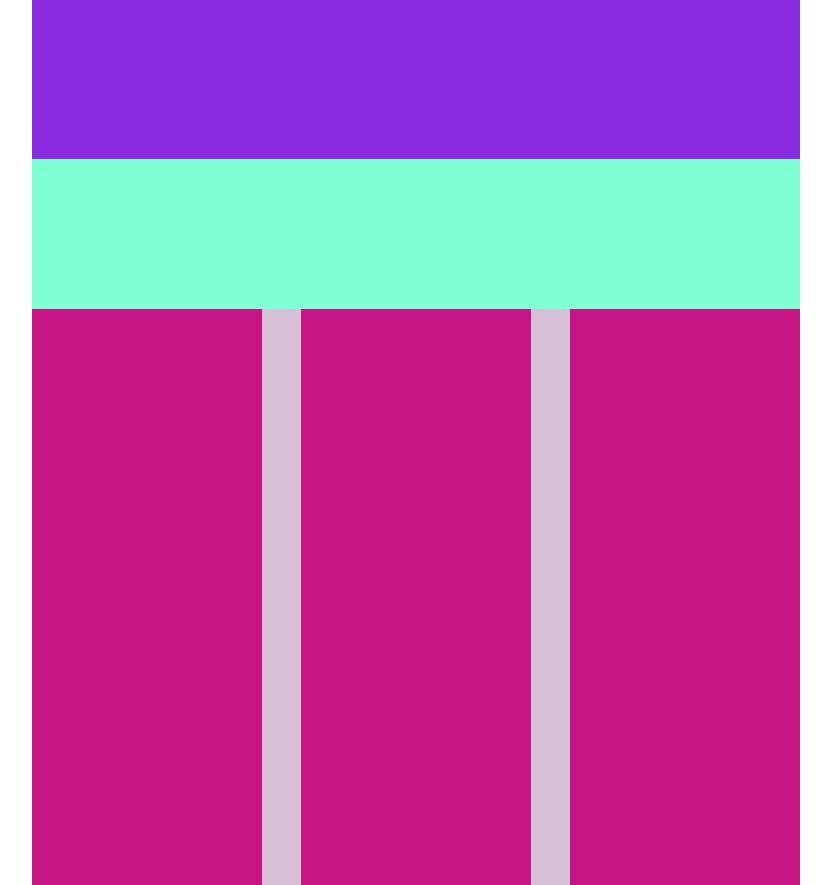
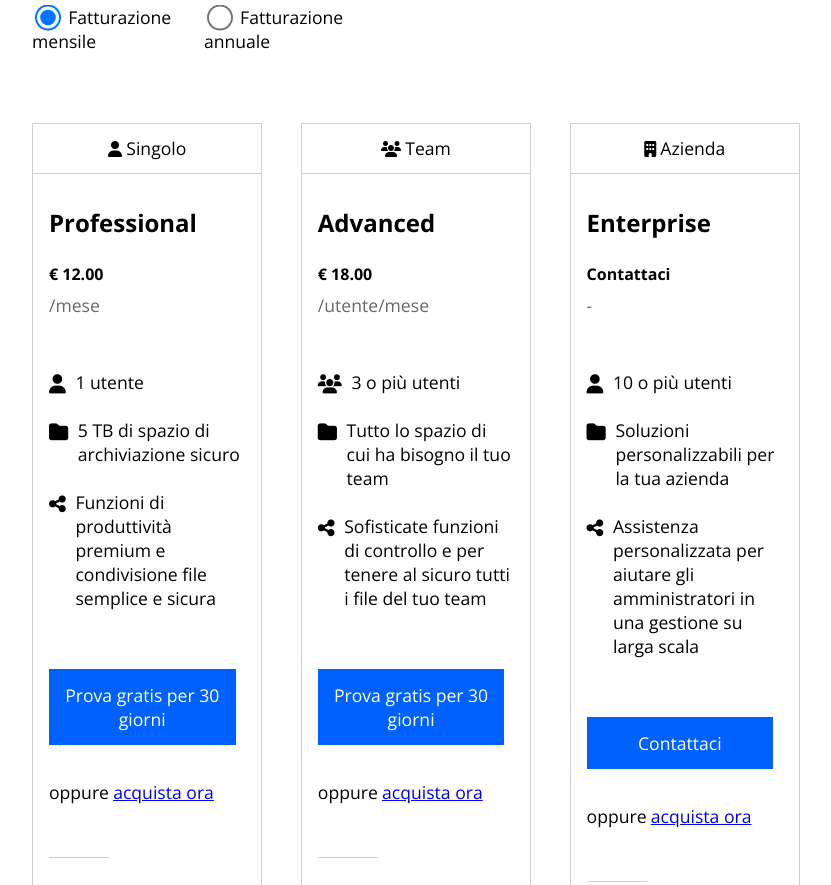
Before and after one commit to andreamorandi/htmlcss-dropbox, a plain HTML site: page index.html in a window 1280 px wide. Shown: the part 1334-2219 px from the top of the page, without its empty margins (224-1055 px from the left). Drawn offline with nearby package versions, Linux system fonts and the light colour scheme.

Commit message:
Colonne quasi completate

```diff
--- a/css/style.css
+++ b/css/style.css
@@ -22,7 +22,6 @@ html{
 .container-small{
     max-width: 60%;
     margin: 0 auto;
-    background-color: aquamarine;
 }
 
 img :not(.header, .jumbo){
@@ -34,7 +33,8 @@ body{
 }
 
 p,
-a{
+a,
+span{
     font-size: 1.1rem;
 }
 
@@ -42,6 +42,11 @@ a{
     display: inline-block;
     text-decoration: none;
     color: inherit;
+}
+
+.a-underline{
+    text-decoration: underline;
+    color: #0000ee;
 }
 
 ul{
@@ -54,6 +59,8 @@ header{
     height: var(--header-height);
     position: fixed;
     top: 0;
+    left: 0;
+    z-index: 999;
     background-color: white;
 }
 
@@ -144,38 +151,92 @@ header{
 }
 
 /* PLAN */
-.plan .plan-select{
-    width: 100%;
-    min-height: 500px;
-    background-color: blueviolet;
+#plan .plan-select{
+    display: flex;
+    width: 45%;
+    justify-content: space-between;
 }
 
-.plan .plan-select h1{
-    padding-top: 200px;
+#plan h1{
+    padding: 3em 0 1.5em 0;
     font-size: 3rem;
 }
 
-.plan .row{
+.plan-select input{
+    transform: scale(2);
+    width: 2rem;
+    background-color: blue;
+}
+
+#plan .row{
     width: 100%;
     min-height: 1000px;
-    margin: 150px 0;
+    margin: 70px 0;
     display: flex;
     justify-content: space-between;
     align-items: center;
-    background-color: thistle;
+    flex-wrap: wrap;
 }
 
-.plan .col{
+#plan .col{
     width: 30%;
     min-height: 1000px;
-    background-color: mediumvioletred;
+    border: 1px solid #d0d0d3;
 }
 
-.enterprise{
+#plan .col-big{
     width: 100%;
     min-height: 300px;
+    border: 1px solid #d0d0d3;
     background-color: dimgrey;
 }
+
+.col .button{
+    width: 95%;
+    padding: 0.8em 0;
+    margin: 2em 0;
+    text-align: center;
+    color: white;
+    background-color: #0061ff;
+}
+
+.col-head{
+    text-align: center;
+    padding: 0.8em 0;
+    border-bottom: 1px solid #d0d0d3;
+}
+
+.col-cont{
+    padding: 2em 1em;
+}
+
+.col-cont h2{
+    padding-bottom: 1em;
+}
+
+.col-cont h4{
+    padding-bottom: 0.5em;
+}
+
+.col-cont .period{
+    padding-bottom: 3em;
+    color: #66686b;
+}
+
+.flex-icon{
+    display: flex;
+    padding-bottom: 1.5em;
+}
+
+.flex-icon i{
+    padding: 0.2em 0.5em 0 0;
+    font-size: 1.2rem;
+}
+
+.flex-icon span{
+    width: 90%;
+}
+
 
 .flex-ent{
     display: flex;
@@ -194,6 +255,11 @@ header{
     width: 30%;
     min-height: 50px;
     background-color: blue;
+}
+
+.span-border{
+    padding-bottom: 3em;
+    border-bottom: 1px solid #d0d0d3;
 }
 
 .partner{
--- a/index.html
+++ b/index.html
@@ -71,23 +71,103 @@
         <!-- INIZIO CONTAINER SMALL -->
         <div class="container-small">
 
-
-            <section class="plan">
+            <section id="plan">
+                <h1>Trova il piano business che fa per te</h1>
                 <div class="plan-select">
-                    <h1>Trova il piano business che fa per te</h1>
-
-                    <!-- <input type="radio">
-                    <input type="radio"> -->
-
+                    <div>
+                        <input type="radio" name="plan" checked>
+                        <span>Fatturazione mensile</span>
+                    </div>
+                    <div>
+                        <input type="radio" name="plan">
+                        <span>Fatturazione annuale</span>
+                    </div>
                 </div>
 
                 <div class="row">
-                    <div class="col"></div>
-                    <div class="col"></div>
-                    <div class="col"></div>
+                    <div class="col">
+                        <div class="col-head">
+                            <i class="fa-solid fa-user"></i>
+                            <span>Singolo</span>
                         </div>
-
-                <div class="enterprise">
+                        <div class="col-cont">
+                            <h2>Professional</h2>
+                            <h4>&euro; 12.00</h4>
+                            <p class="period">/mese</p>
+                            <div class="flex-icon">
+                                <i class="fa-solid fa-user"></i>
+                                <span>1 utente</span>
+                            </div>
+                            <div class="flex-icon">
+                                <i class="fa-solid fa-folder"></i>
+                                <span>5 TB di spazio di archiviazione sicuro</span>
+                            </div>
+                            <div class="flex-icon">
+                                <i class="fa-solid fa-share-nodes"></i>
+                                <span>Funzioni di produttività premium e condivisione file semplice e sicura</span>
+                            </div>
+                            <a href="#" class="button">Prova gratis per 30 giorni</a>
+                            <span class="span-border">oppure</span>
+                            <a href="#" class="a-underline">acquista ora</a>
+                        </div>
+                    </div>
+                    <div class="col">
+                        <div class="col-head">
+                            <i class="fa-solid fa-users"></i>
+                            <span>Team</span>
+                        </div>
+                            <div class="col-cont">
+                                <h2>Advanced</h2>
+                                <h4>&euro; 18.00</h4>
+                                <p class="period">/utente/mese</p>
+                                <div class="flex-icon">
+                                    <i class="fa-solid fa-users"></i>
+                                    <span>3 o più utenti</span>
+                                </div>
+                                <div class="flex-icon">
+                                    <i class="fa-solid fa-folder"></i>
+                                    <span>Tutto lo spazio di cui ha bisogno il tuo team</span>
+                                </div>
+                                <div class="flex-icon">
+                                    <i class="fa-solid fa-share-nodes"></i>
+                                    <span>Sofisticate funzioni di controllo e per tenere al sicuro tutti i file del tuo team</span>
+                                </div>
+                                <a href="#" class="button">Prova gratis per 30 giorni</a>
+                                <span class="span-border">oppure</span>
+                                <a href="#" class="a-underline">acquista ora</a>
+                            </div>
+                    </div>
+                    <div class="col">
+                        <div class="col-head">
+                            <i class="fa-solid fa-building"></i>
+                            <span>Azienda</span>
+                        </div>
+                            <div class="col-cont">
+                                <h2>Enterprise</h2>
+                                <h4>Contattaci</h4>
+                                <p class="period">-</p>
+                                <div class="flex-icon">
+                                    <i class="fa-solid fa-user"></i>
+                                    <span>10 o più utenti</span>
+                                </div>
+                                <div class="flex-icon">
+                                    <i class="fa-solid fa-folder"></i>
+                                    <span>Soluzioni personalizzabili per la tua azienda</span>
+                                </div>
+                                <div class="flex-icon">
+                                    <i class="fa-solid fa-share-nodes"></i>
+                                    <span>Assistenza personalizzata per aiutare gli amministratori in una gestione su larga scala</span>
+                                </div>
+                                <a href="#" class="button">Contattaci</a>
+                                <span class="span-border">oppure</span>
+                                <a href="#" class="a-underline">acquista ora</a>
+                            </div>
+                    </div>
+                    <div class="col-big">
+                        <div class="customer">
+                            <i class="fa-solid fa-building"></i>
+                            <span>Team</span>
+                        </div>
                         <div class="flex-ent">
                             <div class="title">
                                 <h1>Enterprise</h1>
@@ -96,6 +176,8 @@
                             <div class="button"></div>
                         </div>
                     </div>
+                </div>
+
             </section>
 
             <section class="partner">
```
Also changed, not shown: 1 other file. Lines whose indentation alone changed are shown as unchanged.
